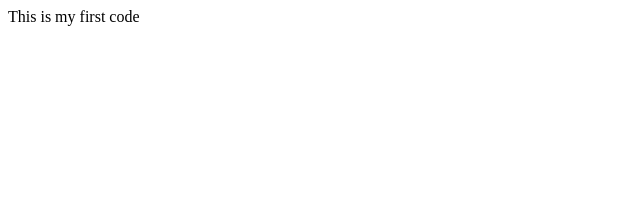
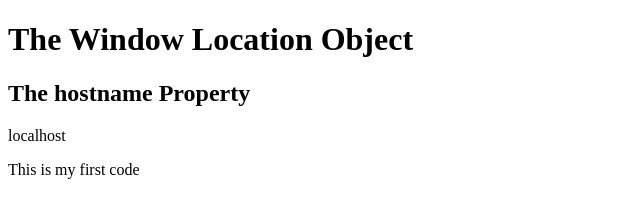
Before and after one commit to gauridawkhar/new, a plain HTML site: page index.html in a window 1280 px wide. Shown: the whole page, without its empty margins (0-640 px from the left). Drawn offline with Linux system fonts and the light colour scheme.

Commit message:
First Commit!

```diff
--- a/index.html
+++ b/index.html
@@ -1 +1,16 @@
-This is my first code
+<!DOCTYPE html>
+<html>
+<body>
+
+<h1>The Window Location Object</h1>
+<h2>The hostname Property</h2>
+
+<p id="demo"></p>
+
+<script>
+let hostname = location.hostname;
+document.getElementById("demo").innerHTML = hostname;
+</script>
+
+</body>
+</html>This is my first code
```
